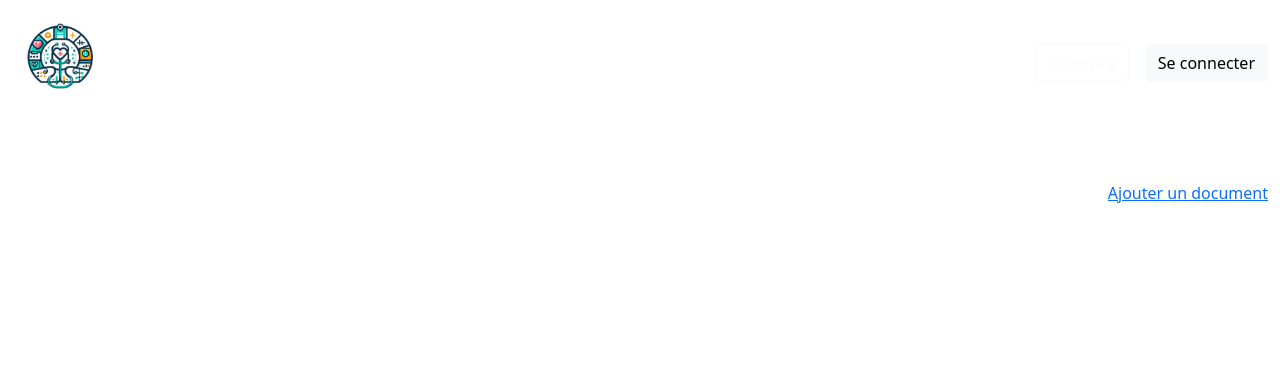
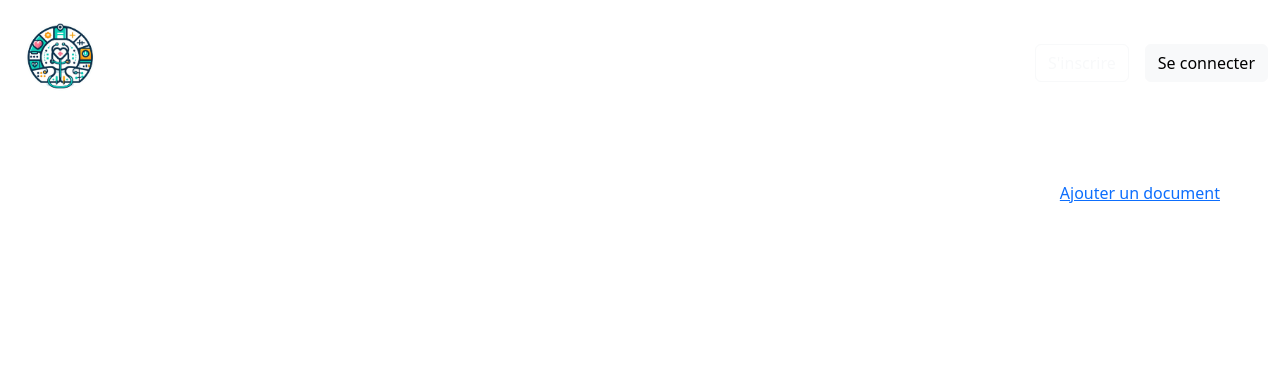
Before and after one commit to ThomasLosc/Childyo, a Symfony app: template templates/document/index.html.twig in a window 1280 px wide. Shown: the top 377 px of the page. Run offline with Twig, Linux system fonts and the light colour scheme; the template is opened without the code that fills it, so the values that code supplies are empty; some libraries are stand-ins or nearby versions.

Commit message:
UPDATE padding submenu

```diff
--- a/templates/appointment/index.html.twig
+++ b/templates/appointment/index.html.twig
@@ -2,7 +2,7 @@
 
 {% block body %}
 	{{ include('header/header.html.twig') }}
-	 <div class="py-5 bg-blue">
+	 <div class="p-5 bg-blue">
         <div class="container-fluid d-flex flex-column flex-md-row justify-content-between align-items-center text-center text-md-left">
             <h2 class="lato-bold text-white mb-3 mb-md-0">Mes rendez-vous</h2>
             <a class="primary-btn lato-bold mt-4 mt-md-0" href="{{ path('app_prendre_rdv') }}">
--- a/templates/document/index.html.twig
+++ b/templates/document/index.html.twig
@@ -4,7 +4,7 @@
 	{{ include('header/header.html.twig') }}
 
 
-	<div class="py-5 bg-blue">
+	<div class="p-5 bg-blue">
         <div class="container-fluid d-flex flex-column flex-md-row justify-content-between align-items-center text-center text-md-left">
             <h2 class="lato-bold text-white mb-3 mb-md-0">Mes documents</h2>
             <a class="primary-btn lato-bold mt-4 mt-md-0" href="{{ path('app_document_new') }}">
```
